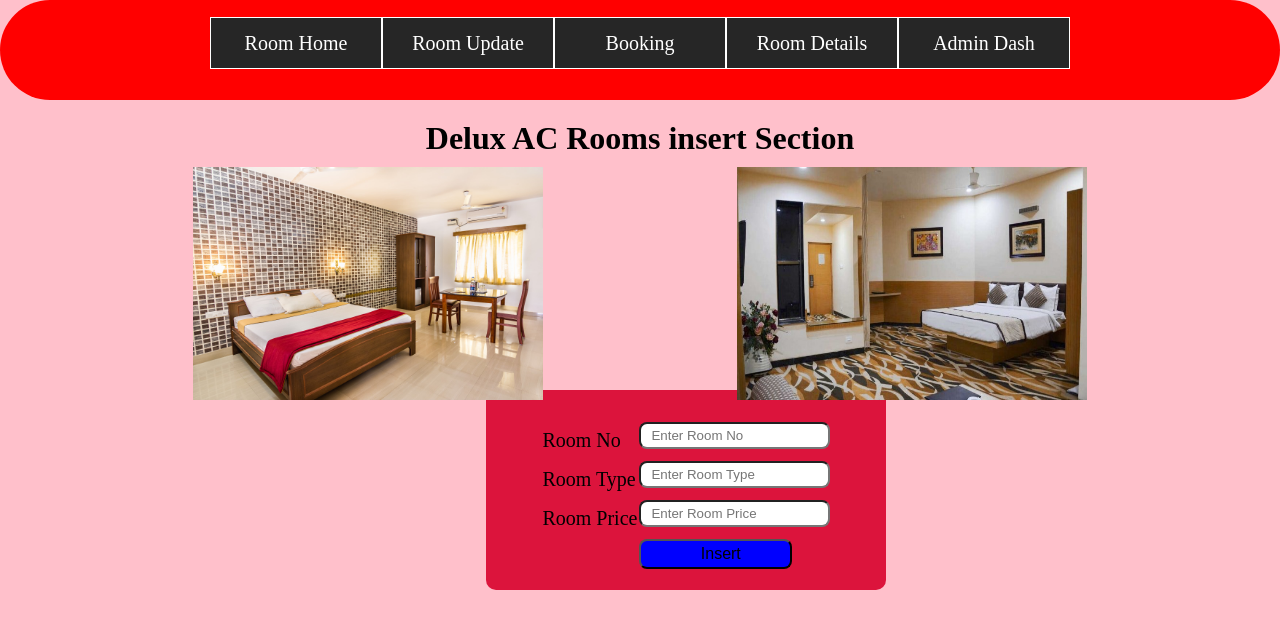
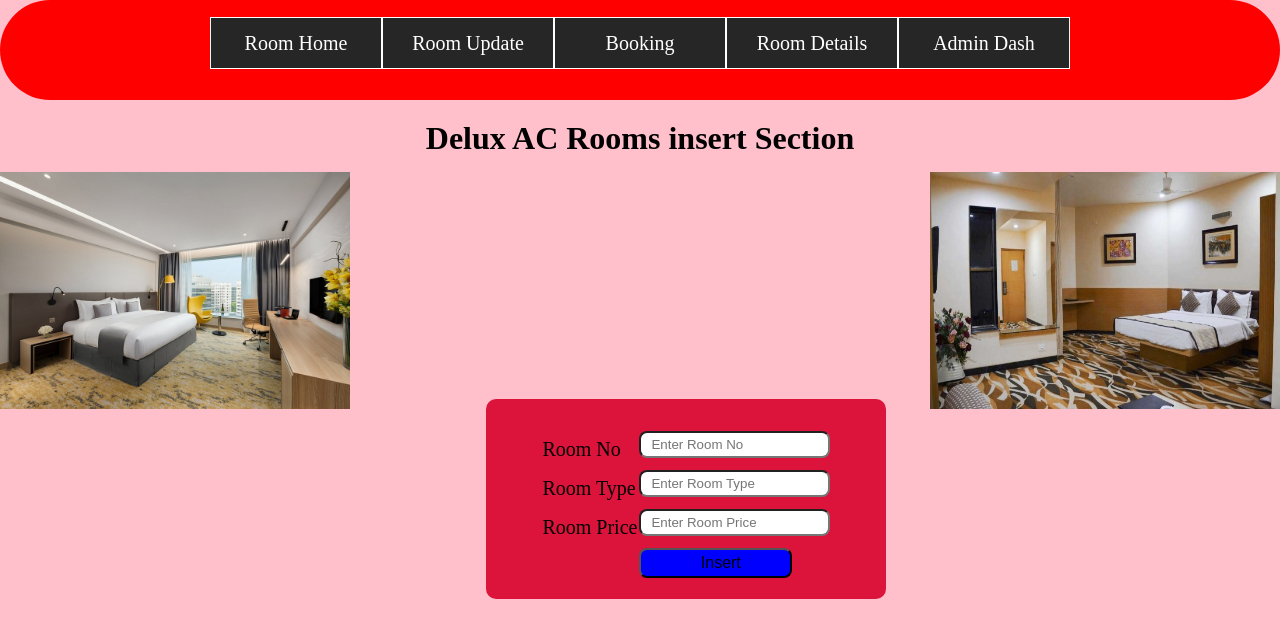
Before and after one commit to sonminhjs/travel_relax, a PHP site: page /login_register/admin/adelux.php in a window 1280 px wide. Shown: the top 638 px of the page. Run offline with PHP 8.4, Linux system fonts and the light colour scheme.

Commit message:
chinh giao dien va them anh

```diff
--- a/restaurentManager/restaurentManagement/admin.php
+++ b/restaurentManager/restaurentManagement/admin.php
@@ -17,7 +17,7 @@
                         <td width="50%" height="50px"> <input type="Password" name="ps" id="password" title="Enter Password"></td>
                     </tr>
                     <tr>
-                        <td colspan="2"><input style="cursor: pointer;background-color : blue;color: rgb(113, 128, 47);" type="submit" name="sub" id="btn" value="Login"></td>
+                        <td colspan="2"><input style="cursor: pointer;background-color : crimson;color: black;" type="submit" name="sub" id="btn" value="Login"></td>
                     </tr>
             </form>
             <?php
--- a/restaurentManager/restaurentManagement/admin/aac.php
+++ b/restaurentManager/restaurentManagement/admin/aac.php
@@ -58,7 +58,7 @@
 
     .imgg {
         display: flex;
-        justify-content: space-evenly;
+        justify-content: space-between;
         margin-top: 10px;
     }
 
--- a/restaurentManager/restaurentManagement/admin/adelux.php
+++ b/restaurentManager/restaurentManagement/admin/adelux.php
@@ -58,8 +58,8 @@
 
     .imgg {
         display: flex;
-        justify-content: space-evenly;
-        margin-top: 10px;
+        justify-content: space-between;
+        margin-top: 15px;
     }
 
     img {
@@ -89,7 +89,7 @@
     </div>
     <h1>Delux AC Rooms insert Section</h1>
     <div class="imgg">
-        <img src="../img/acroom2.jpg" alt="delux ac">
+        <img src="../img/park_view.jpg" alt="delux ac">
         <img src="../img/delux3.jpg" alt="delux ac">
     </div>
 
--- a/restaurentManager/restaurentManagement/admin/anonac.php
+++ b/restaurentManager/restaurentManagement/admin/anonac.php
@@ -58,7 +58,7 @@
 
     .imgg {
         display: flex;
-        justify-content: space-evenly;
+        justify-content: space-between;
         margin-top: 10px;
     }
 
--- a/restaurentManager/restaurentManagement/admin/aroom.php
+++ b/restaurentManager/restaurentManagement/admin/aroom.php
@@ -36,7 +36,7 @@
     </div>
     <div class="h1">
         <h1>Welcome Admin, To Admin Room Home Section</h1>
-        <img src="../img/hotel2.jpg" alt="">
+        <img src="../img/hotel_LonDon.jpg" alt="">
     </div>
 </body>
 
--- a/restaurentManager/restaurentManagement/bh.php
+++ b/restaurentManager/restaurentManagement/bh.php
@@ -103,7 +103,7 @@
           <td>Booking Date</td>
           <!-- <td><input type="date" name="date" value="..." disabled="disabled" title="Check in" required></td>
             -->
-          <td><input type="date" name="date" value="<?php echo $h; ?>" title="Check in" required></td>
+          <td><input type="date" name="date" value="<?php echo $h; ?>" disabled=" disabled" title="Check in" required></td>
 
 
         </tr>
--- a/restaurentManager/restaurentManagement/css/style.css
+++ b/restaurentManager/restaurentManagement/css/style.css
@@ -64,7 +64,7 @@
   width: 100%;
   z-index: -1;
   opacity: 0.89;
-  background: url("../img/slider1.jpg") center center/cover no-repeat;
+  background: url("../img/hotel_LonDon.jpg") center center/cover no-repeat;
 }
 #home .h1 {
   color: white;
@@ -131,7 +131,7 @@
   width: 100%;
   z-index: -1;
   opacity: 0.89;
-  background: url("../img/feedback.jpg") center center/cover no-repeat;
+  background: url("../img/img_feedback.jpg") center center/cover no-repeat;
 }
 
 #feedback-form {
@@ -476,7 +476,7 @@
   width: 100%;
   z-index: -1;
   opacity: 0.89;
-  background: url("../img/bookhall2.png") center center/cover no-repeat;
+  background: url("../img/booking_hall.jpg") center center/cover no-repeat;
 }
 #booking-hall .h1 {
   /* color: white; */
--- a/restaurentManager/restaurentManagement/header.php
+++ b/restaurentManager/restaurentManagement/header.php
@@ -1,5 +1,6 @@
 <!DOCTYPE html>
 <html lang="en">
+
 <head>
     <meta charset="UTF-8">
     <meta http-equiv="X-UA-Compatible" content="IE=edge">
@@ -11,6 +12,7 @@
     <script src="https://kit.fontawesome.com/d30f0f34ff.js" crossorigin="anonymous"></script>
     <link href="https://fonts.googleapis.com/css2?family=Poppins:ital,wght@1,200&family=Rubik:wght@400;900&display=swap" rel="stylesheet">
 </head>
+
 <body>
     <nav class="navbar">
         <div class="left-nav">
--- a/restaurentManager/restaurentManagement/login.php
+++ b/restaurentManager/restaurentManagement/login.php
@@ -62,7 +62,7 @@
 								<div class="input-group">
 									<button name="submit" class="btn">Login</button>
 								</div>
-								<p class="login-register-text">Don't have an account? <a href="register.php">Register Here</a>.</p>
+								<p class="login-register-text">Don't have an account ? <a href="register.php">Register Here</a>.</p>
 							</form>
 						</div>
 					</div>
```
Also changed, not shown: restaurentManager/restaurentManagement/img/booking_hall.jpg (added), restaurentManager/restaurentManagement/img/hotel_LonDon.jpg (added), restaurentManager/restaurentManagement/img/img_feedback.jpg (added), restaurentManager/restaurentManagement/img/park_view.jpg (added).
